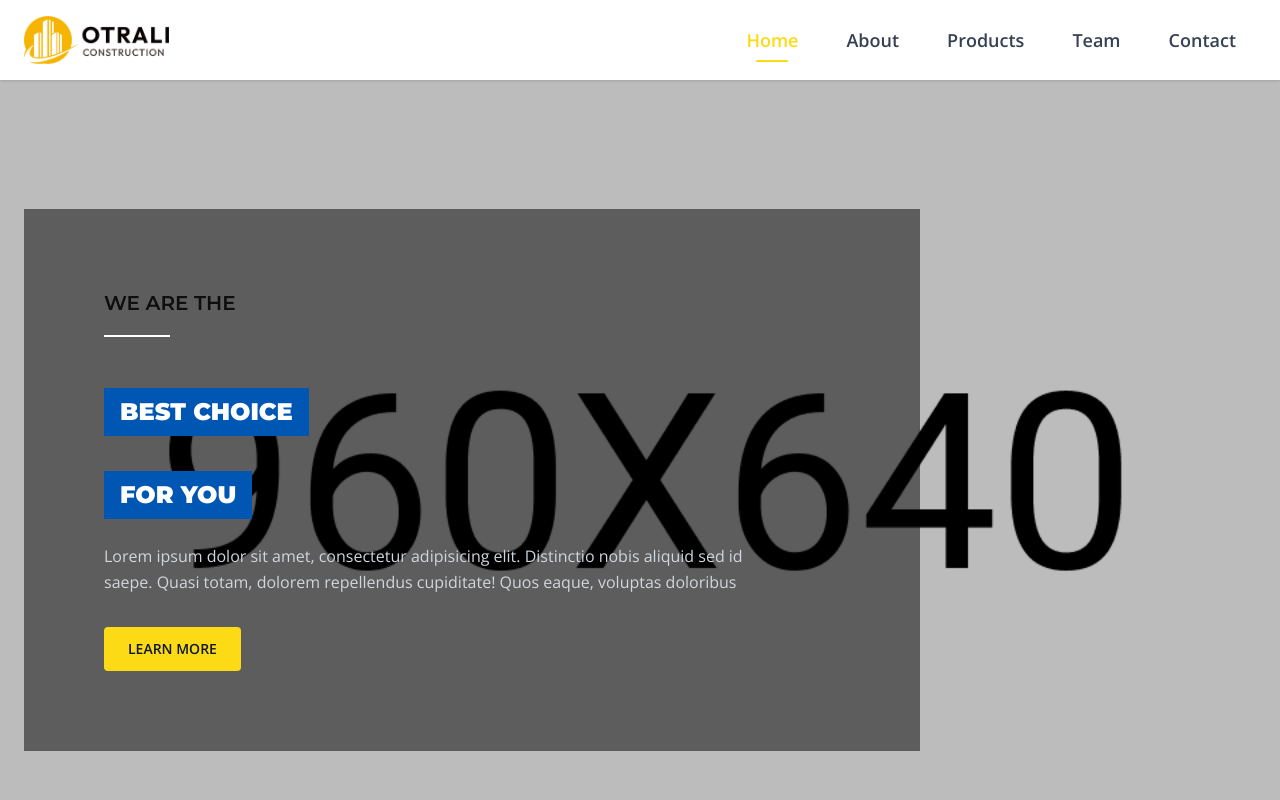
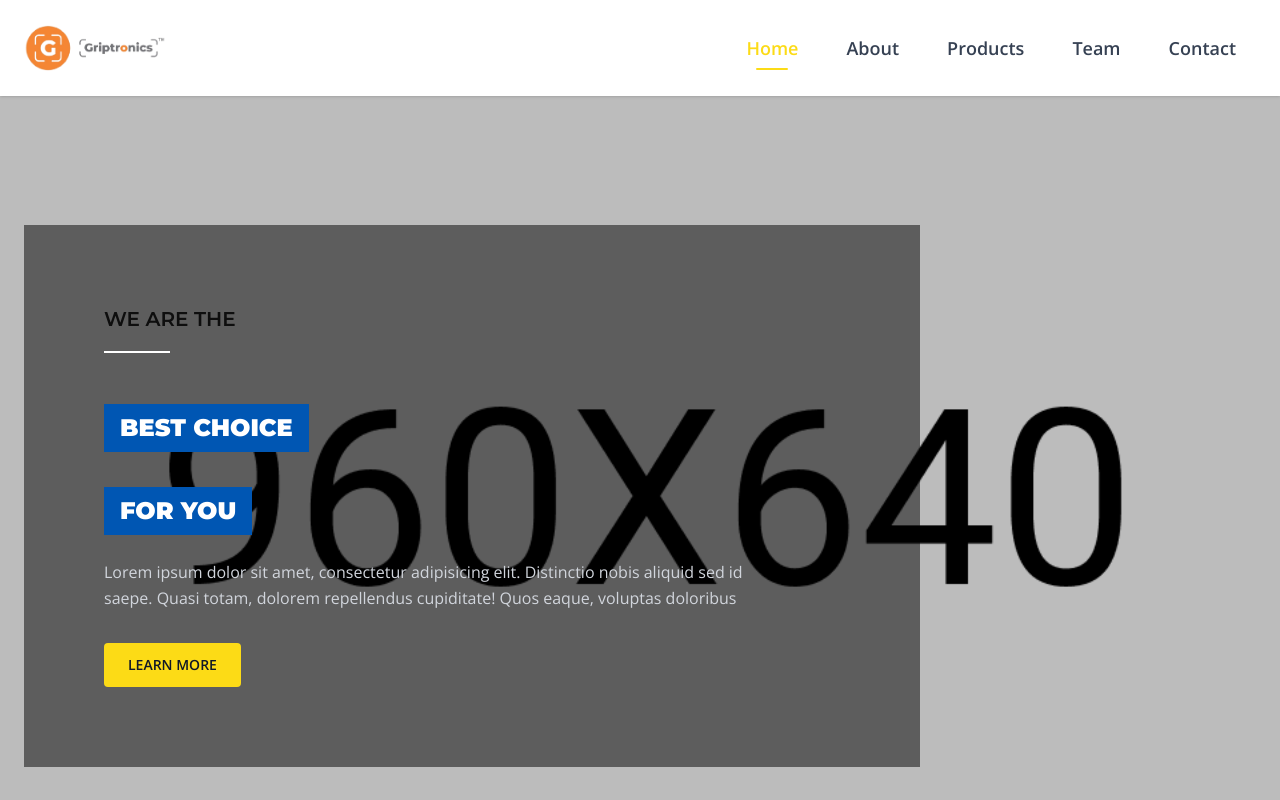
Before and after one commit to Hitesh-malik/cable_company, a React (Vite) app: page / in a window 1280 px wide. Shown: the top 800 px of the page. Built offline with nearby package versions, Linux system fonts and the light colour scheme; a web font is replaced by a local one.

Commit message:
logo is changes

```diff
--- a/src/components/Header.jsx
+++ b/src/components/Header.jsx
@@ -1,5 +1,6 @@
 import React, { useState, useEffect } from "react";
 import { Link, useLocation } from "react-router-dom";
+import LogoTwo from "../assets/img/LogoTwo.png";
 
 const Header = () => {
   const [isMenuOpen, setIsMenuOpen] = useState(false);
@@ -43,14 +44,22 @@ const Header = () => {
         }`}
       >
         <nav className="container mx-auto px-4 sm:px-6">
-          <div className="flex items-center justify-between h-16 sm:h-20">
+          <div className="flex items-center justify-between h-16 sm:h-20 lg:h-24">
             {/* logo section */}
-            <div className="flex items-center">
-            {!isMenuOpen && (
-              <Link to="/" className="flex items-center">
-                <img src="/assets/img/logo.png" alt="Griptronics India Wires & Cables" className="h-10 sm:h-12" />
-              </Link>
-            )}
+            <div className="flex items-center shrink-0">
+              {!isMenuOpen && (
+                <Link
+                  to="/"
+                  className="flex items-center transition-opacity hover:opacity-90"
+                >
+                  <img
+                    src={LogoTwo}
+                    alt="Griptronics India Wires & Cables"
+                    className="h-12 sm:h-14 md:h-16 lg:h-20 w-auto object-contain"
+                    style={{ maxHeight: "80px" }}
+                  />
+                </Link>
+              )}
             </div>
 
             {/* Desktop Navigation */}
@@ -130,8 +139,17 @@ const Header = () => {
         {/* Mobile Menu Header */}
         <div className="flex items-center justify-between p-4 sm:p-6 border-b">
           <div className="flex items-center space-x-2">
-            <Link to="/" className="flex items-center">
-              <img src="/assets/img/logo.png" alt="Logo" className="h-10 sm:h-12" />
+            <Link
+              to="/"
+              className="flex items-center transition-opacity hover:opacity-90"
+              onClick={() => setIsMenuOpen(false)}
+            >
+              <img
+                src={LogoTwo}
+                alt="Griptronics India Wires & Cables"
+                className="h-12 sm:h-14 w-auto object-contain"
+                style={{ maxHeight: "70px" }}
+              />
             </Link>
           </div>
           <button
```
Also changed, not shown: src/assets/img/LogoTwo.png (added).
